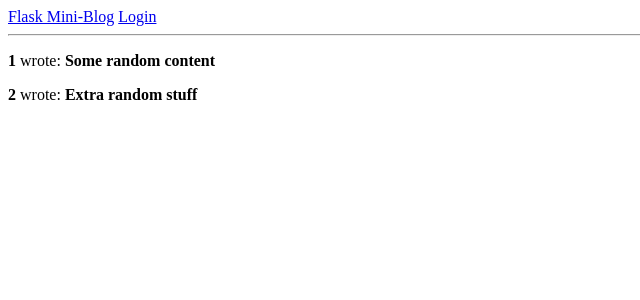
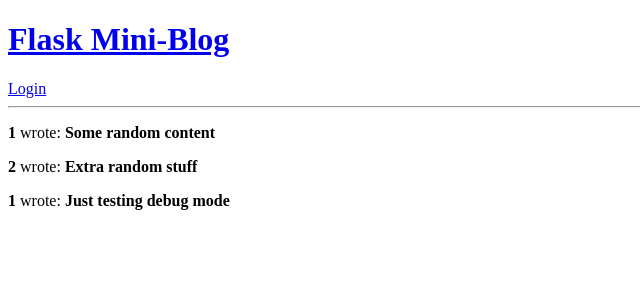
Before and after one commit to Unknown15082/Flask-Test, a Flask app: page / in a window 1280 px wide. Shown: the top 300 px of the page, without its empty margins (0-640 px from the left). Run offline with Flask 2, Linux system fonts and the light colour scheme.

Commit message:
Small changes

```diff
--- a/src/forms.py
+++ b/src/forms.py
@@ -4,6 +4,6 @@ from wtforms.validators import DataRequired
 
 class LoginForm(FlaskForm):
     username = StringField('Username', validators = [DataRequired()])
-    password = StringField('Password', validators = [DataRequired()])
+    password = PasswordField('Password', validators = [DataRequired()])
     stay_login = BooleanField('Stay login')
     submit = SubmitField('Login')
--- a/src/routes.py
+++ b/src/routes.py
@@ -12,6 +12,10 @@ blogs = [
     {
         'author_id': 2,
         'content': 'Extra random stuff'
+    },
+    {
+        'author_id': 1,
+        'content': 'Just testing debug mode'
     }
 ]
 
--- a/src/templates/base.html
+++ b/src/templates/base.html
@@ -4,12 +4,12 @@
         {% if title %}
         <title>{{title}}</title>
         {% else %}
-        <title><h1>Flask Mini-Blog</h1></title>
+        <title>Flask Mini-Blog</title>
         {% endif %}
     </head>
     <body>
         <div class="Navigation">
-            <a href = "/index">Flask Mini-Blog</a>
+            <a href = "/index"><h1>Flask Mini-Blog</h1></a>
             <a href = "/login">Login</a>
         </div>
         <hr>
```
Also changed, not shown: 1 other file.
